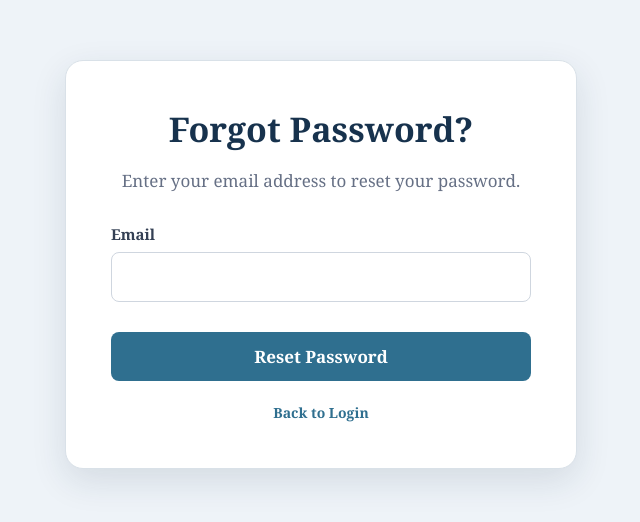
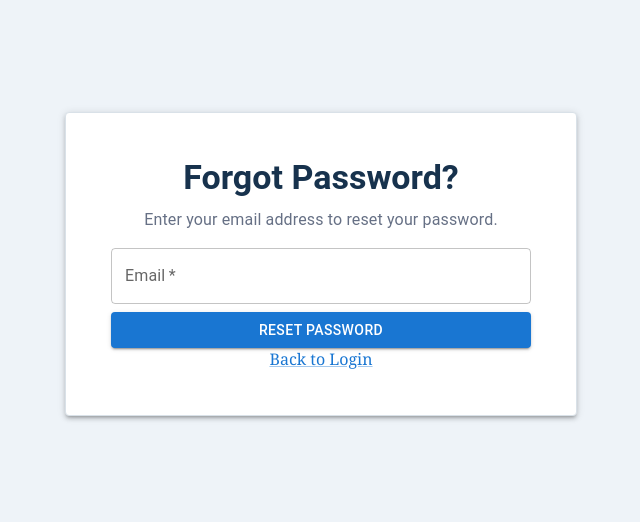
Before and after one commit to marinaalr/UniLife, a React (Create React App) app: page /forgot-password in a window 1280 px wide. Shown: the part 136-658 px from the top of the page, without its empty margins (319-959 px from the left). Built offline with nearby package versions, Linux system fonts and the light colour scheme.

Commit message:
Update forgot password with Material UI

```diff
--- a/src/views/ForgotPassword.js
+++ b/src/views/ForgotPassword.js
@@ -1,5 +1,13 @@
 import React, { useState } from "react";
-import { Link } from "react-router-dom";
+import { Link as RouterLink } from "react-router-dom";
+import {
+    Box,
+    Button,
+    Paper,
+    TextField,
+    Typography,
+    Link
+} from "@mui/material";
 import "./ForgotPassword.css";
 
 function ForgotPassword() {
@@ -13,53 +21,57 @@ function ForgotPassword() {
     };
 
     return (
-        <div className="forgot-page">
-            <div className="forgot-card">
-                <h1>Forgot Password?</h1>
+        <Box className="forgot-page">
+            <Paper className="forgot-card" elevation={3}>
+                <Typography variant="h3" component="h1">
+                    Forgot Password?
+                </Typography>
 
-                <p className="forgot-subtitle">
+                <Typography className="forgot-subtitle">
                     Enter your email address to reset your password.
-                </p>
+                </Typography>
 
-                <form onSubmit={handleSubmit}>
-                    <div className="forgot-form-group">
-                        <label htmlFor="email">
-                            Email
-                        </label>
-
-                        <input
-                            id="email"
+                <Box
+                    component="form"
+                    onSubmit={handleSubmit}
+                >
+                    <TextField
+                        fullWidth
+                        label="Email"
                         type="email"
                         value={email}
                         onChange={(event) =>
                             setEmail(event.target.value)
                         }
                         required
+                        margin="normal"
                     />
-                    </div>
 
-                    <button
+                    <Button
                         className="reset-button"
                         type="submit"
+                        variant="contained"
+                        fullWidth
                     >
                         Reset Password
-                    </button>
-                </form>
+                    </Button>
+                </Box>
 
                 {message && (
-                    <p className="forgot-message">
+                    <Typography className="forgot-message">
                         {message}
-                    </p>
+                    </Typography>
                 )}
 
                 <Link
+                    component={RouterLink}
+                    to="/login"
                     className="back-login-button"
-                    to="/login"
                 >
                     Back to Login
                 </Link>
-            </div>
-        </div>
+            </Paper>
+        </Box>
     );
 }
 
```
Lines whose indentation alone changed are shown as unchanged.
